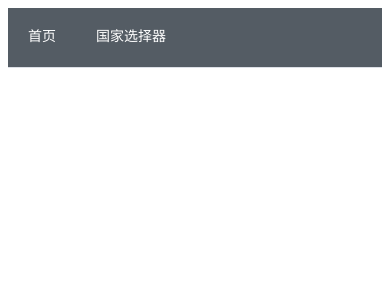
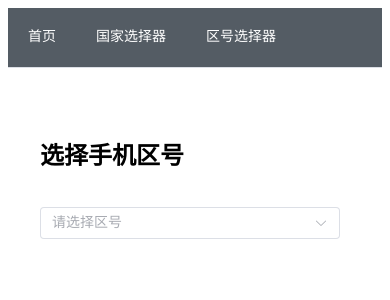
Before and after one commit to itxseng/example, a Vue app: page /phone-code in a window 390 px wide. Before the commit this address had no page. Shown: the top 300 px of the page. Built offline with nearby package versions, Linux system fonts and the light colour scheme.

Commit message:
Update README for new phone code selector

```diff
--- a/src/router/index.js
+++ b/src/router/index.js
@@ -1,10 +1,12 @@
 import { createRouter, createWebHistory } from 'vue-router';
 import Home from '../view/Home.vue';
 import CountrySelect from '../view/countries/CountrySelect.vue';
+import PhoneCodeSelect from '../view/countries/PhoneCodeSelect.vue';
 
 const routes = [
     { path: '/', component: Home },
-    { path: '/country', component: CountrySelect }
+    { path: '/country', component: CountrySelect },
+    { path: '/phone-code', component: PhoneCodeSelect }
 ];
 
 const router = createRouter({
--- a/src/view/Nav.vue
+++ b/src/view/Nav.vue
@@ -3,6 +3,7 @@
   <el-menu mode="horizontal" router background-color="#545c64" text-color="#fff" active-text-color="#ffd04b">
     <el-menu-item index="/">首页</el-menu-item>
     <el-menu-item index="/country">国家选择器</el-menu-item>
+    <el-menu-item index="/phone-code">区号选择器</el-menu-item>
   </el-menu>
 </template>
 
--- /dev/null
+++ b/src/view/countries/PhoneCodeSelect.vue
@@ -0,0 +1,35 @@
+// PhoneCodeSelect.vue
+<template>
+  <div style="padding: 2rem">
+    <h2>选择手机区号</h2>
+    <el-select v-model="selectedCode" placeholder="请选择区号" filterable style="width: 300px">
+      <el-option
+          v-for="c in countries"
+          :key="c.iso"
+          :label="`${flag(c.iso)} ${c.code}`"
+          :value="c.code"
+      >
+        <span>{{ flag(c.iso) }} {{ c.code }} ({{ c.zh || c.name }})</span>
+      </el-option>
+    </el-select>
+  </div>
+</template>
+
+<script setup>
+import countries from './data/countries-with-zh.js';
+import { ref } from 'vue';
+
+const selectedCode = ref(null);
+
+function flag(iso) {
+  return [...iso.toUpperCase()]
+      .map(ch => String.fromCodePoint(127397 + ch.charCodeAt()))
+      .join('');
+}
+</script>
+
+<style scoped>
+.el-select {
+  margin-top: 1rem;
+}
+</style>
```
Also changed, not shown: 1 other file (tests, documents, lock files or other folders).
